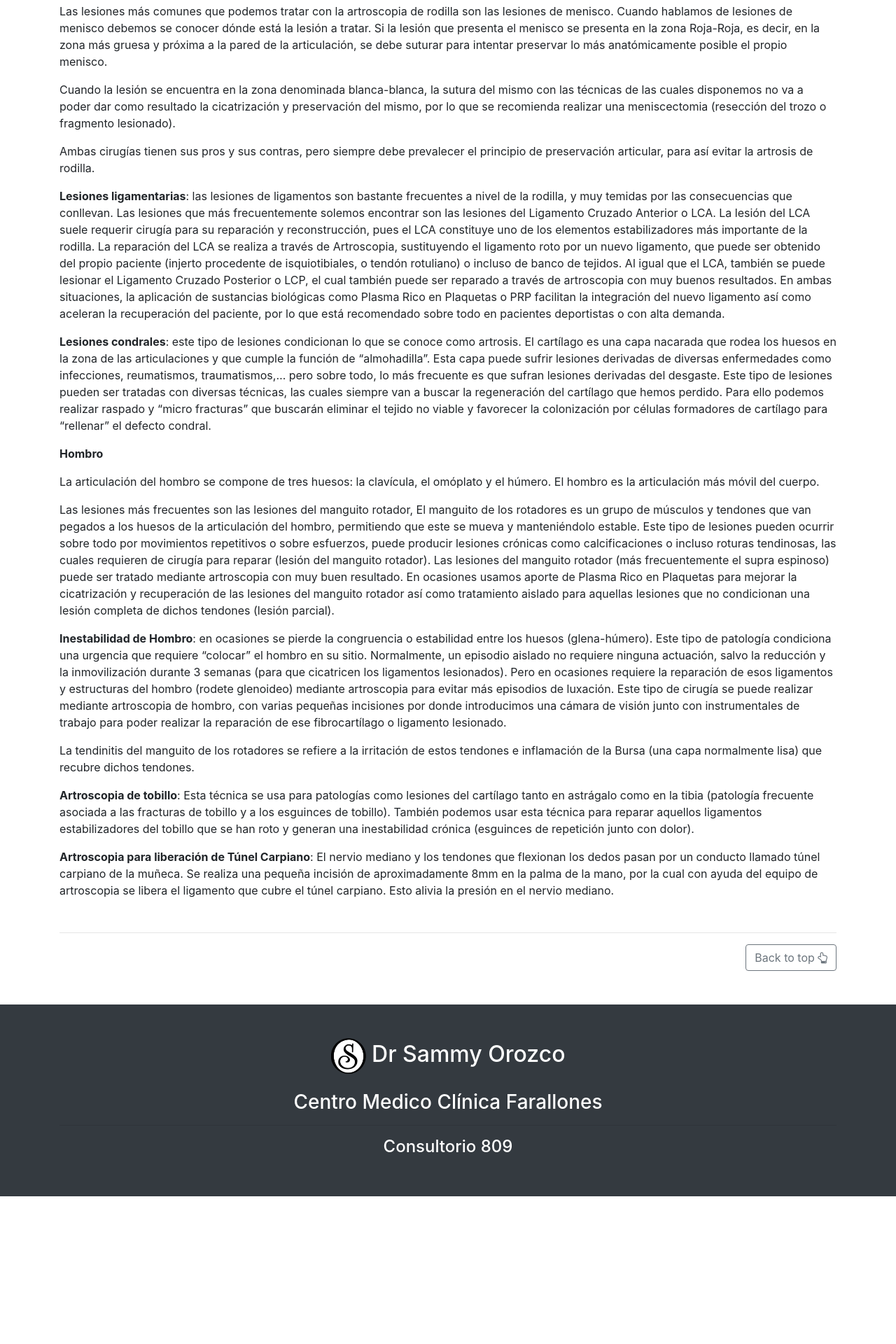
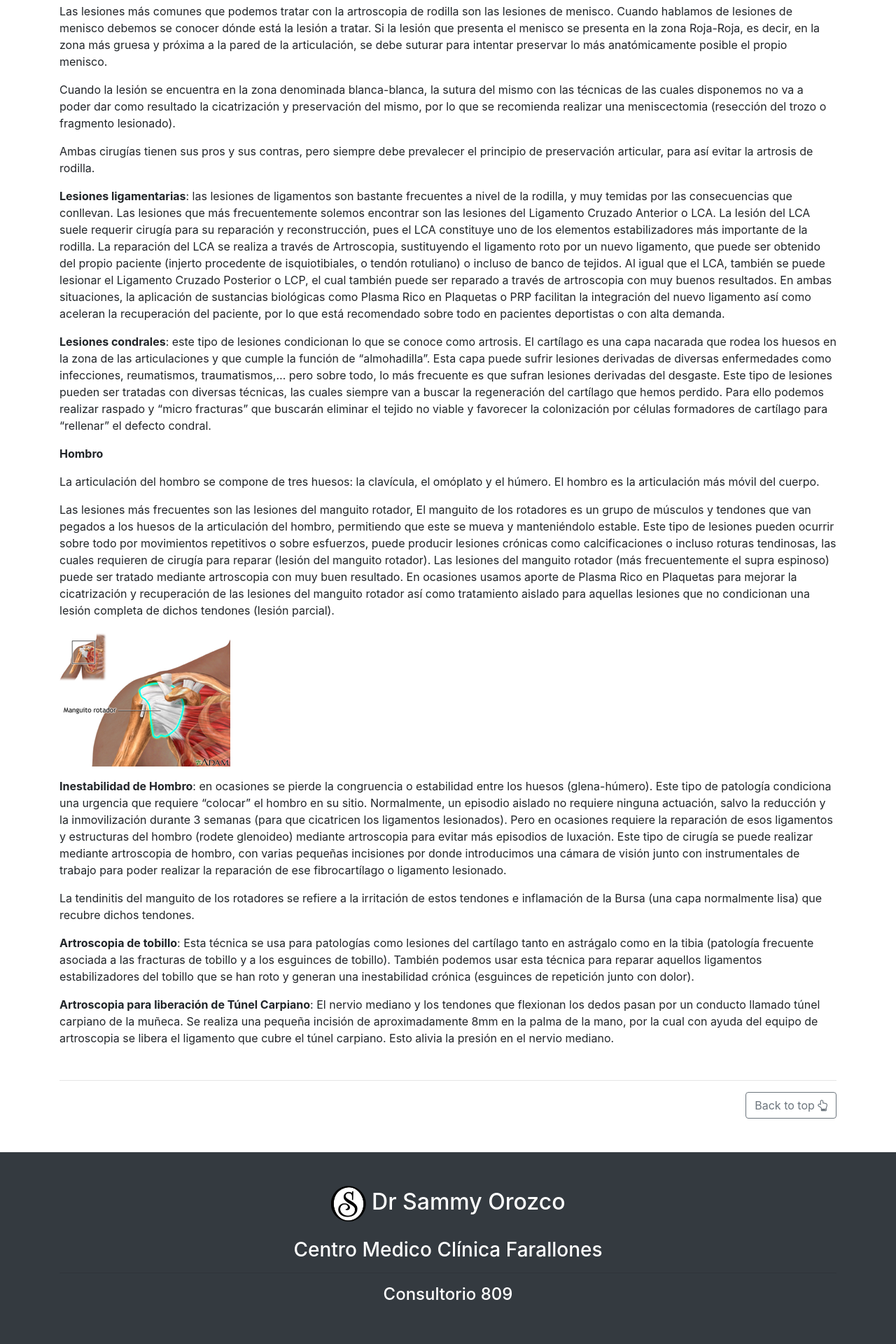
Before and after one commit to isaacrowntree/sammyorozcoartroscopia.com, a Jekyll site: the page built from artroscopia.md, in a window 1280 px wide. Shown: the part 767-2687 px from the top of the page at 70% size. Built offline with Jekyll 4.4.1, drawn with Linux system fonts in a browser that asks for light colours; before the commit the page ends 2476 px from its top, so only the background shows below that.

Commit message:
image update

```diff
--- a/_layouts/home.html
+++ b/_layouts/home.html
@@ -65,7 +65,7 @@
 
     <section class="container mb-5">
       <div class="row justify-content-around">
-        <img src="/assets/sccot.jpg" class="img-fluid col-xs-3" />
+        <img src="/assets/accart.jpg" class="img-fluid col-xs-3" />
         <img src="/assets/aana.gif" class="img-fluid col-xs-3" />
         <img src="/assets/slard.gif" class="img-fluid col-xs-3" />
         <img src="/assets/isakos.gif" class="img-fluid col-xs-3" />
--- a/artroscopia.md
+++ b/artroscopia.md
@@ -32,6 +32,8 @@ Las lesiones más frecuentes son las lesiones del manguito rotador, El manguito
 Este tipo de lesiones pueden ocurrir sobre todo por movimientos repetitivos o sobre esfuerzos, puede producir lesiones crónicas como calcificaciones o incluso roturas tendinosas, las cuales requieren de cirugía para reparar (lesión del manguito rotador). Las lesiones del manguito rotador (más frecuentemente el supra espinoso) puede ser tratado mediante artroscopia con muy buen resultado.
 En ocasiones usamos aporte de Plasma Rico en Plaquetas para mejorar la cicatrización y recuperación de las lesiones del manguito rotador así como tratamiento aislado para aquellas lesiones que no condicionan una lesión completa de dichos tendones (lesión parcial).
 
+![Rotador](/assets/rotador.png "Rotador")
+
 **Inestabilidad de Hombro**: en ocasiones se pierde la congruencia o estabilidad entre los huesos (glena-húmero). Este tipo de patología condiciona una urgencia que requiere "colocar" el hombro en su sitio. Normalmente, un episodio aislado no requiere ninguna actuación, salvo la reducción y la inmovilización durante 3 semanas (para que cicatricen los ligamentos lesionados). Pero en ocasiones requiere la reparación de esos ligamentos y estructuras del hombro (rodete glenoideo) mediante artroscopia para evitar más episodios de luxación.
 Este tipo de cirugía se puede realizar mediante artroscopia de hombro, con varias pequeñas incisiones por donde introducimos una cámara de visión junto con instrumentales de trabajo para poder realizar la reparación de ese fibrocartílago o ligamento lesionado.
 
```
Also changed, not shown: assets/accart.jpg (added), assets/rotador.png (added), 2 other files.
